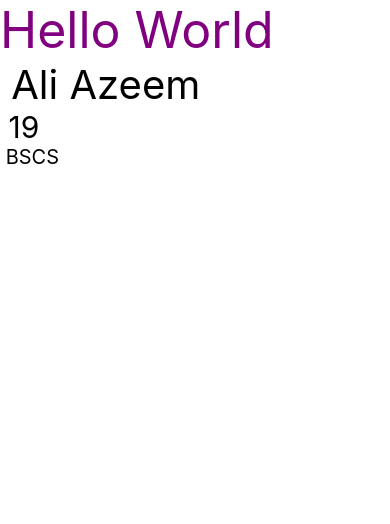
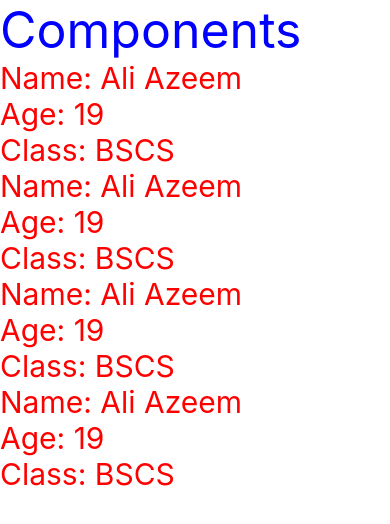
Before and after one commit to AliAzeem92/Learning-React-Native, a React Native app: screen / in a window 390 px wide. Shown: the top 524 px of the page. Built offline with nearby package versions, Linux system fonts and the light colour scheme.

Commit message:
Components (In Page)

```diff
--- a/App.tsx
+++ b/App.tsx
@@ -1,17 +1,24 @@
 import React from 'react';
 import {Text, StyleSheet, View, Button} from 'react-native';
-
-let name = 'Ali Azeem';
-var age = '19';
-const rollNum = 'BSCS';
 
 const App = () => {
   return (
     <View>
-      <Text style={{fontSize: 50, color: 'purple'}}>Hello World</Text>
-      <Text style={{fontSize: 40, color: 'Red'}}> {name} </Text>
-      <Text style={{fontSize: 30, color: 'Blue'}}> {age} </Text>
-      <Text style={{fontSize: 20, color: 'black'}}> {rollNum} </Text>
+      <Text style={{fontSize: 50, color: 'blue'}}>Components</Text>
+      <UserData />
+      <UserData />
+      <UserData />
+      <UserData />
+    </View>
+  );
+};
+
+const UserData = () => {
+  return (
+    <View>
+      <Text style={{fontSize: 30, color: 'red'}}>Name: Ali Azeem</Text>
+      <Text style={{fontSize: 30, color: 'red'}}>Age: 19</Text>
+      <Text style={{fontSize: 30, color: 'red'}}>Class: BSCS</Text>
     </View>
   );
 };
```
